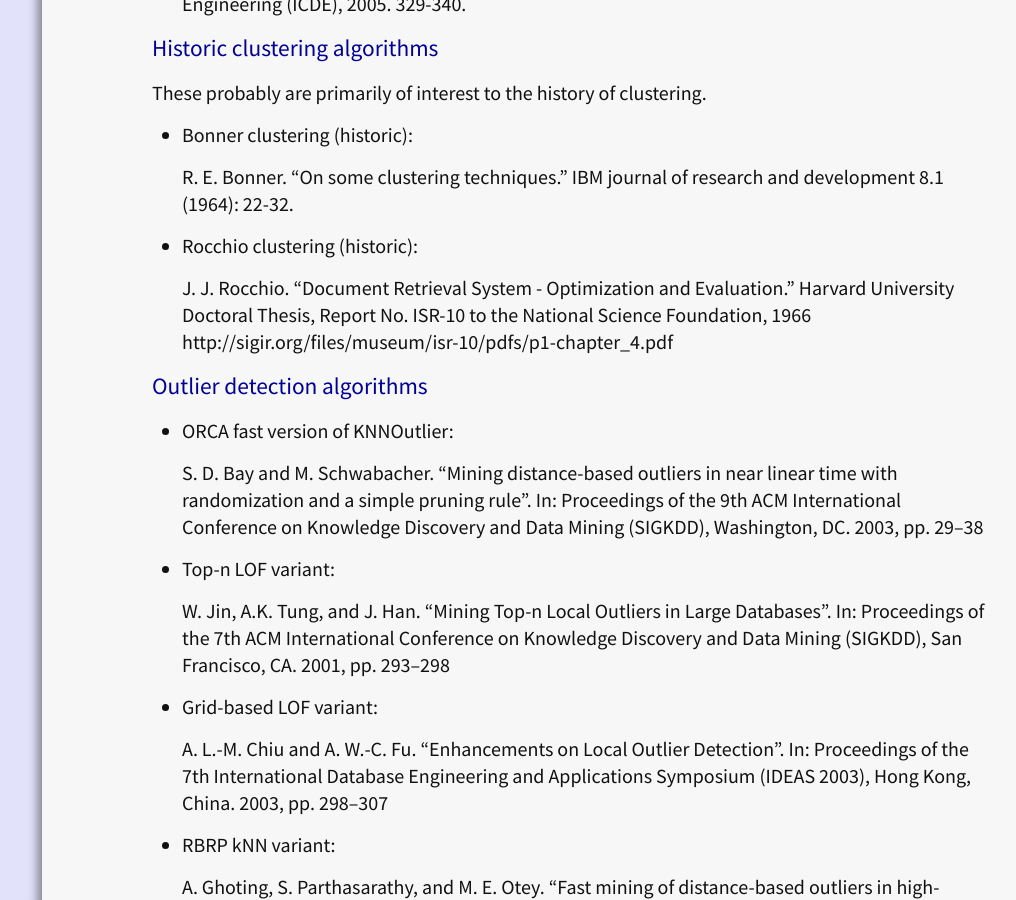
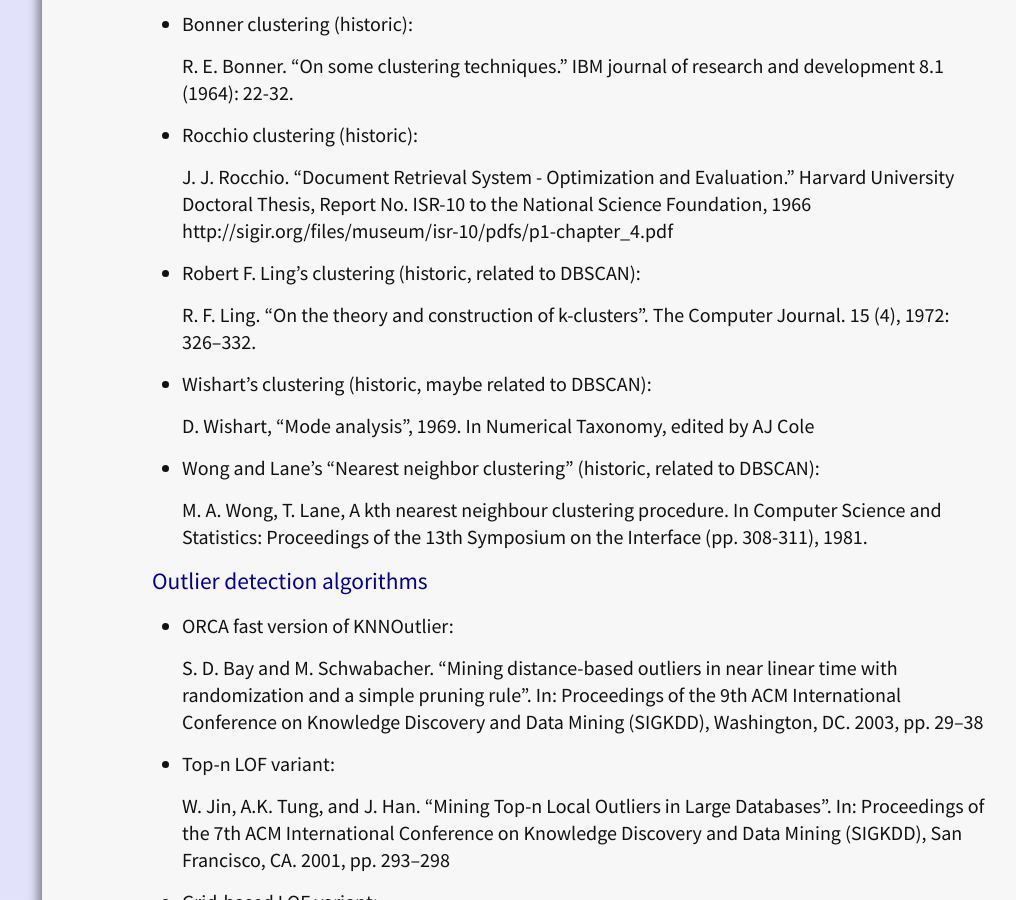
Before and after one commit to elki-project/elki-project.github.io, a Jekyll site: the page built from dev/projectideas.md, in a window 1280 px wide and 900 px high, scrolled down 4698 px. Shown: the whole window, without its empty margins (248-1264 px from the left). Built offline with Jekyll 4.4.1, drawn with Linux system fonts in a browser that asks for light colours; some of the changed text lies outside the part shown.

Commit message:
removed CLARANS, add some historic methods

```diff
--- a/dev/projectideas.md
+++ b/dev/projectideas.md
@@ -177,6 +173,18 @@
 - Rocchio clustering (historic):
 
   J. J. Rocchio. "Document Retrieval System - Optimization and Evaluation." Harvard University Doctoral Thesis, Report No. ISR-10 to the National Science Foundation, 1966 http://sigir.org/files/museum/isr-10/pdfs/p1-chapter_4.pdf
+
+- Robert F. Ling's clustering (historic, related to DBSCAN):
+
+  R. F. Ling. "On the theory and construction of k-clusters". The Computer Journal. 15 (4), 1972: 326–332.
+
+- Wishart's clustering (historic, maybe related to DBSCAN):
+
+  D. Wishart, "Mode analysis", 1969. In Numerical Taxonomy, edited by AJ Cole
+
+- Wong and Lane's "Nearest neighbor clustering" (historic, related to DBSCAN):
+
+  M. A. Wong, T. Lane, A kth nearest neighbour clustering procedure. In Computer Science and Statistics: Proceedings of the 13th Symposium on the Interface (pp. 308-311), 1981.
 
 ### Outlier detection algorithms
 
```
Also changed, not shown: other parts of dev/projectideas.md (+0 -4 lines).
